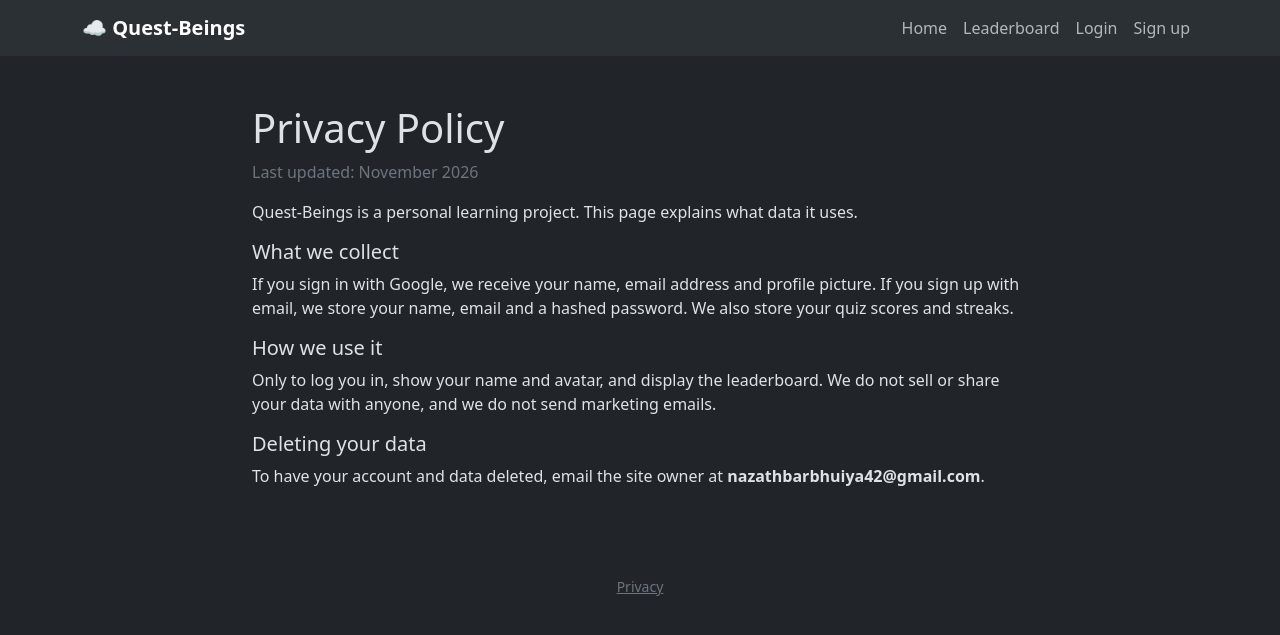
After one commit to nazzzuto/Quest-Beings, a Flask app: page /privacy in a window 1280 px wide. The commit adds this page. Shown: the top 635 px of the page. Run offline with Flask 3, Linux system fonts and the light colour scheme.

Commit message:
Add privacy policy page

```diff
--- a/app.py
+++ b/app.py
@@ -190,6 +190,10 @@ def load_quiz():
 
 
 # ---------- Pages ----------
+@app.route("/privacy")
+def privacy():
+    return render_template("privacy.html")
+
 @app.route("/")
 def home():
     challenge = get_active_challenge()
--- a/templates/base.html
+++ b/templates/base.html
@@ -48,7 +48,12 @@
     {% block content %}{% endblock %}
   </main>
 
+  <footer class="text-center text-secondary small py-4">
+      <a href="{{ url_for('privacy') }}" class="text-secondary">Privacy</a>
+  </footer>
+
   <script src="https://cdn.jsdelivr.net/npm/bootstrap@5.3.3/dist/js/bootstrap.bundle.min.js"></script>
   {% block scripts %}{% endblock %}
+
 </body>
 </html>
--- /dev/null
+++ b/templates/privacy.html
@@ -0,0 +1,14 @@
+{% extends "base.html" %}
+{% block content %}
+<div class="container py-4" style="max-width: 800px;">
+  <h1>Privacy Policy</h1>
+  <p class="text-secondary">Last updated: November 2026</p>
+  <p>Quest-Beings is a personal learning project. This page explains what data it uses.</p>
+  <h5>What we collect</h5>
+  <p>If you sign in with Google, we receive your name, email address and profile picture. If you sign up with email, we store your name, email and a hashed password. We also store your quiz scores and streaks.</p>
+  <h5>How we use it</h5>
+  <p>Only to log you in, show your name and avatar, and display the leaderboard. We do not sell or share your data with anyone, and we do not send marketing emails.</p>
+  <h5>Deleting your data</h5>
+  <p>To have your account and data deleted, email the site owner at <strong>nazathbarbhuiya42@gmail.com</strong>.</p>
+</div>
+{% endblock %}
```
